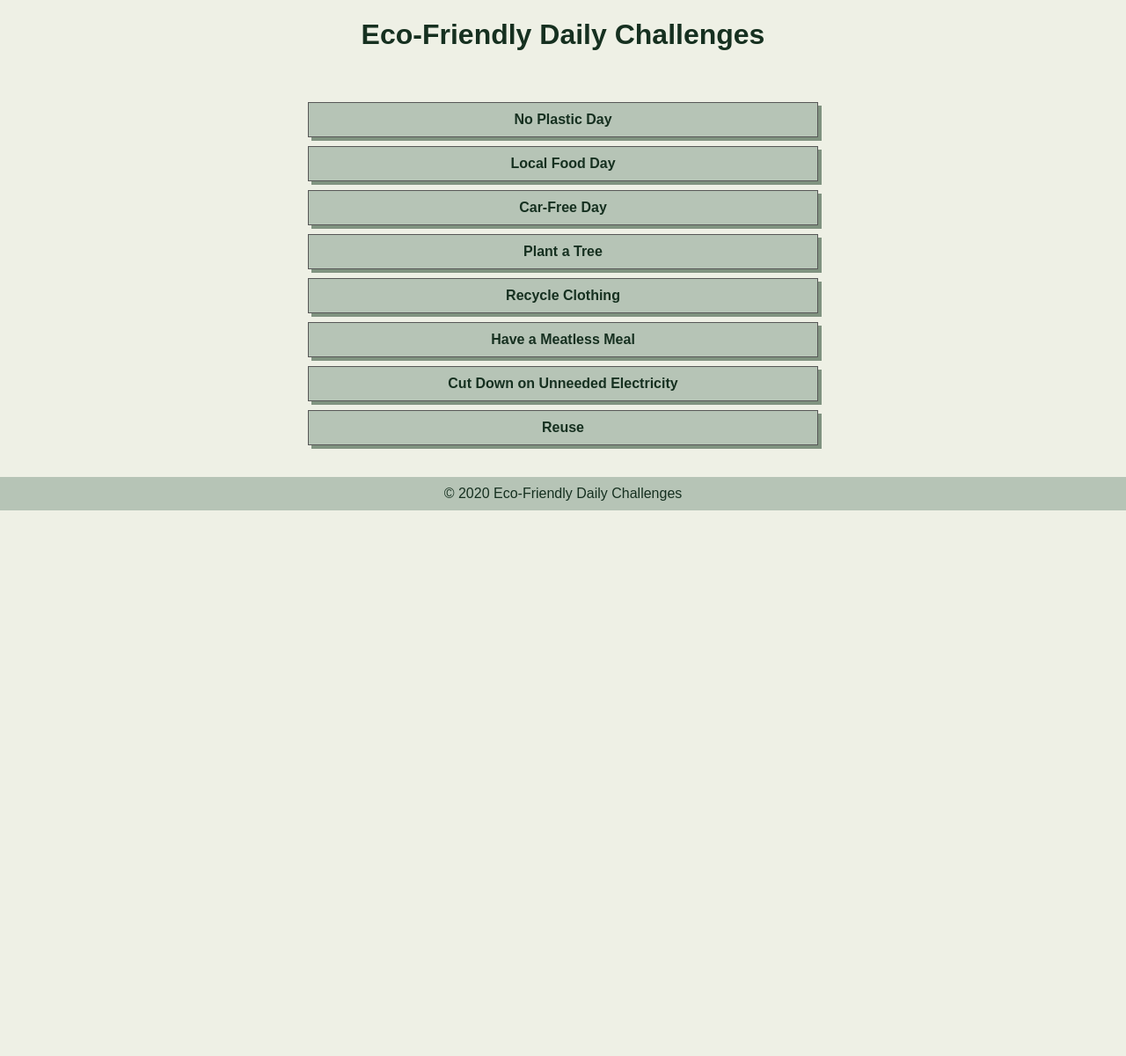
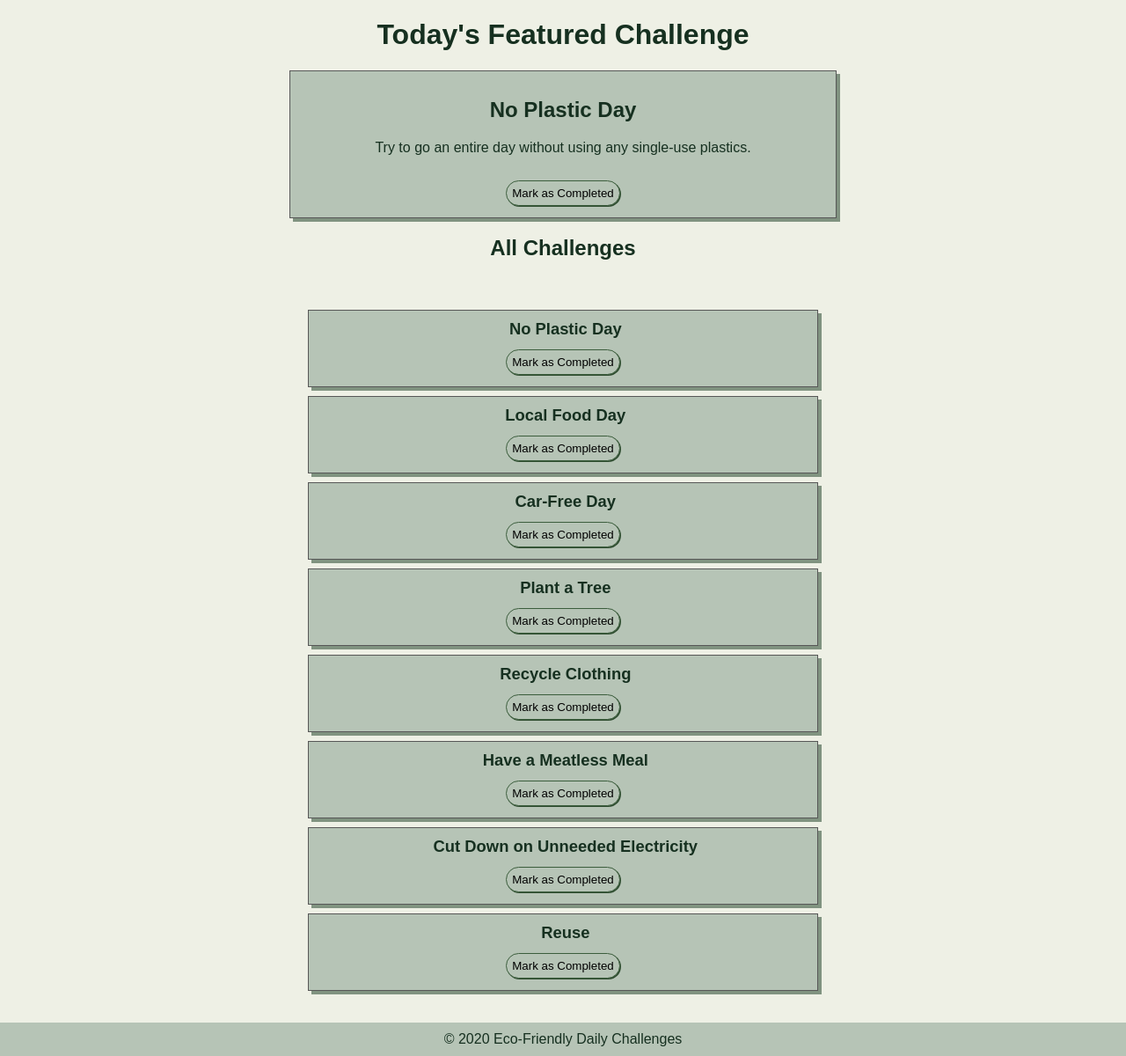
Before and after one commit to DeborahHier/eco-friendly-challenges-django, a Django app: template eco_friendly_challenges/myapp/templates/home.html in a window 1280 px wide. Shown: the part 38-1238 px from the top of the page at 88% size. Before the commit the page ends 618 px from the top, so only its background shows below. Run offline with Django 4.2, Linux system fonts and the light colour scheme; data comes from the database, SQL or seed files in the repository; both versions use the stored data as it was after the commit; tables that the repository leaves empty hold one stand-in row (values such as "Sample post"); the template is opened without the code that fills it: values that come from a table or form of the project are taken from there, most other values are stand-ins (such as "Sample title", 1, 10 or a date in 2020).

Commit message:
Add new model and view for saving completed challenges, added button for marking as completed

```diff
--- a/eco_friendly_challenges/myapp/models.py
+++ b/eco_friendly_challenges/myapp/models.py
@@ -16,3 +16,8 @@ class UserChallenge(models.Model):
 
     def __str__(self):
         return f"{self.user.username} - {self.challenge.title}"
+
+class CompletedChallenge(models.Model):
+    user = models.ForeignKey(User, on_delete=models.CASCADE)
+    challenge = models.ForeignKey(Challenge, on_delete=models.CASCADE)
+    completed_on = models.DateTimeField(auto_now_add=True)
--- a/eco_friendly_challenges/myapp/templates/home.html
+++ b/eco_friendly_challenges/myapp/templates/home.html
@@ -8,23 +8,46 @@
         padding: 20px;
     }
     .challenge-title {
-        font-size: 16px;
+        font-size: 115%;
         font-weight: bold;
+        /* float: left; */
+        margin-left: 1%;
     }
     #challenges-list {
         list-style-type: none;
         padding: 0;
     }
-    .challenge {
+    .challenge, .featured-challenge {
         cursor: pointer;
         margin: 10px;
         background-color: #b6c4b6;
         border: 1px solid #575757; /* border: 1px solid #ddd;*/
         padding: 10px;
         box-shadow: #809380 4px 4px;
+        max-width: 600px; /* Control the maximum width */
+        text-align: center;
+    }
+    .featured-challenge {
+        margin: auto;
+    }
+    .mark-completed {
+        background-color: #b6c4b6;
+       /* width: 20%;
+        height: 10%; */
+        border-radius: 15px;
+        box-shadow: #2f4d30 1px 1px;
+        border: #3b5d3c solid 1px;
+        padding: 6px;
+        margin: 12px 3px 3px 3px;
+    }
+    .mark-completed:hover {
+        background-color: #4a6e4e;
+        border-radius: 15px;
+        box-shadow: #839e69 1px 1px 4px;
+        border: #858458 solid 1px;
     }
     .challenge-description {
-        margin-top: 5px;
+        margin-top: 2%;
         color: #555;
        /* display: none;  Initially hidden */
     }
@@ -32,7 +55,7 @@
         text-align: center; /* Center text within each challenge and its title/description */
     }
 
-    h1 {
+    h1, h2 {
         text-align: center;
     }
     .hidden {
@@ -44,13 +67,27 @@
 {% block title %}Home - Eco-Friendly Daily Challenges{% endblock %}
 
 {% block content %}
-    <h1>Eco-Friendly Daily Challenges</h1>
+<h1>Today's Featured Challenge</h1>
+    {% if featured_challenge %}
+        <div class="featured-challenge">
+            <h2>{{ featured_challenge.title }}</h2>
+            <p>{{ featured_challenge.description }}</p>
+            <button class="mark-completed" data-id="{{ challenge.id }}">Mark as Completed</button>
+            <!-- Add more details or a checkmark for logged-in users -->
+        </div>
+    {% else %}
+        <p>No challenges available right now.</p>
+    {% endif %}
+
+    <h2>All Challenges</h2>
+    <!-- <h1>Eco-Friendly Daily Challenges</h1> -->
     <div id="challenges-container">
         <ul id="challenges-list">
             {% for challenge in challenges %}
                 <li class="challenge">
                     <div class="challenge-title">{{ challenge.title }}</div>
                     <div class="challenge-description hidden">{{ challenge.description }}</div>
+                    <button class="mark-completed" data-id="{{ challenge.id }}">Mark as Completed</button>
                 </li>
             {% empty %}
                 <li>No challenges available.</li>
@@ -68,5 +105,42 @@
             });
         });
     });
+      document.querySelectorAll('.mark-completed').forEach(button => {
+            button.addEventListener('click', () => {
+                const challengeId = button.getAttribute('data-id');
+                console.log('Challenge ID:', challengeId);
+                fetch("{% url 'mark_challenge_completed' %}", {
+                    method: 'POST',
+                    headers: {
+                        'X-CSRFToken': getCookie('csrftoken'), // CSRF token
+                        'Content-Type': 'application/json'
+                    },
+                    body: JSON.stringify({ challenge_id: challengeId })
+                })
+                .then(response => response.json())
+                .then(data => {
+                    console.log(data); // Handle the response
+                    if (data.status === 'success') {
+                        // Update UI to reflect completion
+                    }
+                });
+            });
+        });
+
+    // Function to get CSRF token from cookies
+    function getCookie(name) {
+            let cookieValue = null;
+            if (document.cookie && document.cookie !== '') {
+                const cookies = document.cookie.split(';');
+                for (let i = 0; i < cookies.length; i++) {
+                    const cookie = cookies[i].trim();
+                    if (cookie.substring(0, name.length + 1) === (name + '=')) {
+                        cookieValue = decodeURIComponent(cookie.substring(name.length + 1));
+                        break;
+                    }
+                }
+            }
+            return cookieValue;
+    }
 </script>
 {% endblock %}
--- a/eco_friendly_challenges/myapp/urls.py
+++ b/eco_friendly_challenges/myapp/urls.py
@@ -2,7 +2,9 @@ from django.urls import path
 from . import views
 from .views import SignUpView
 
+
 urlpatterns = [
     path('', views.home, name='home'),
     path('signup/', SignUpView.as_view(), name='signup'),
+    path('mark-completed/', views.mark_challenge_completed, name='mark_challenge_completed'),
 ]
```
Also changed, not shown: eco_friendly_challenges/myapp/admin.py (+6 -2 lines), eco_friendly_challenges/myapp/views.py (+36 -4 lines), eco_friendly_challenges/db.sqlite3, eco_friendly_challenges/myapp/migrations/0002_completedchallenge.py (added), 1 other file.
